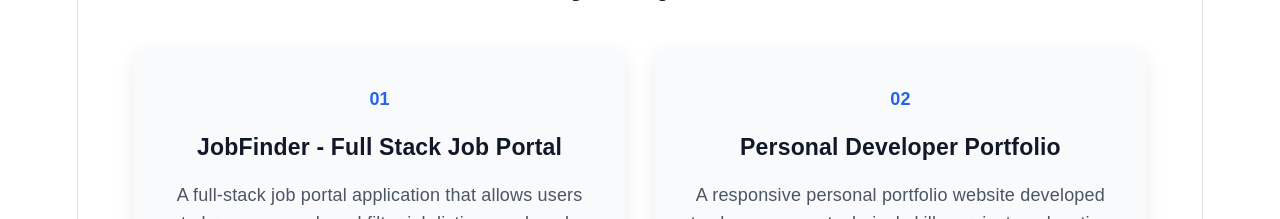
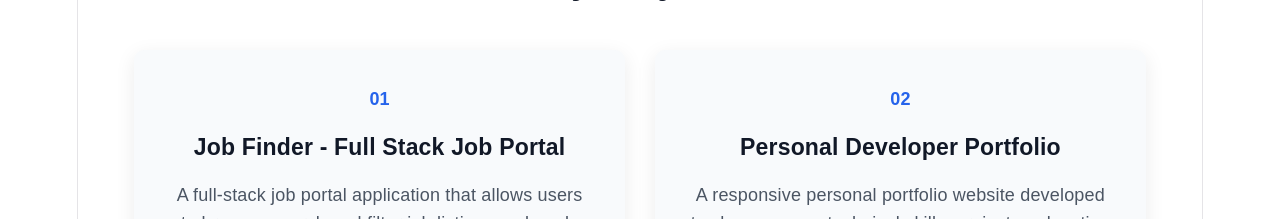
Before and after one commit to Anuchandra17/Portfolio, a React app: page / in a window 1280 px wide. Shown: the part 2840-3059 px from the top of the page. Built offline with nearby package versions, Linux system fonts and the light colour scheme; the HTML template or start-up script is replaced by a standard one.

Commit message:
Rename JobFinder to Job Finder

```diff
--- a/src/App.jsx
+++ b/src/App.jsx
@@ -291,7 +291,7 @@ function App() {
               </div>
 
               <h3>
-                JobFinder - Full Stack Job Portal
+                Job Finder - Full Stack Job Portal
               </h3>
 
               <p>
```
